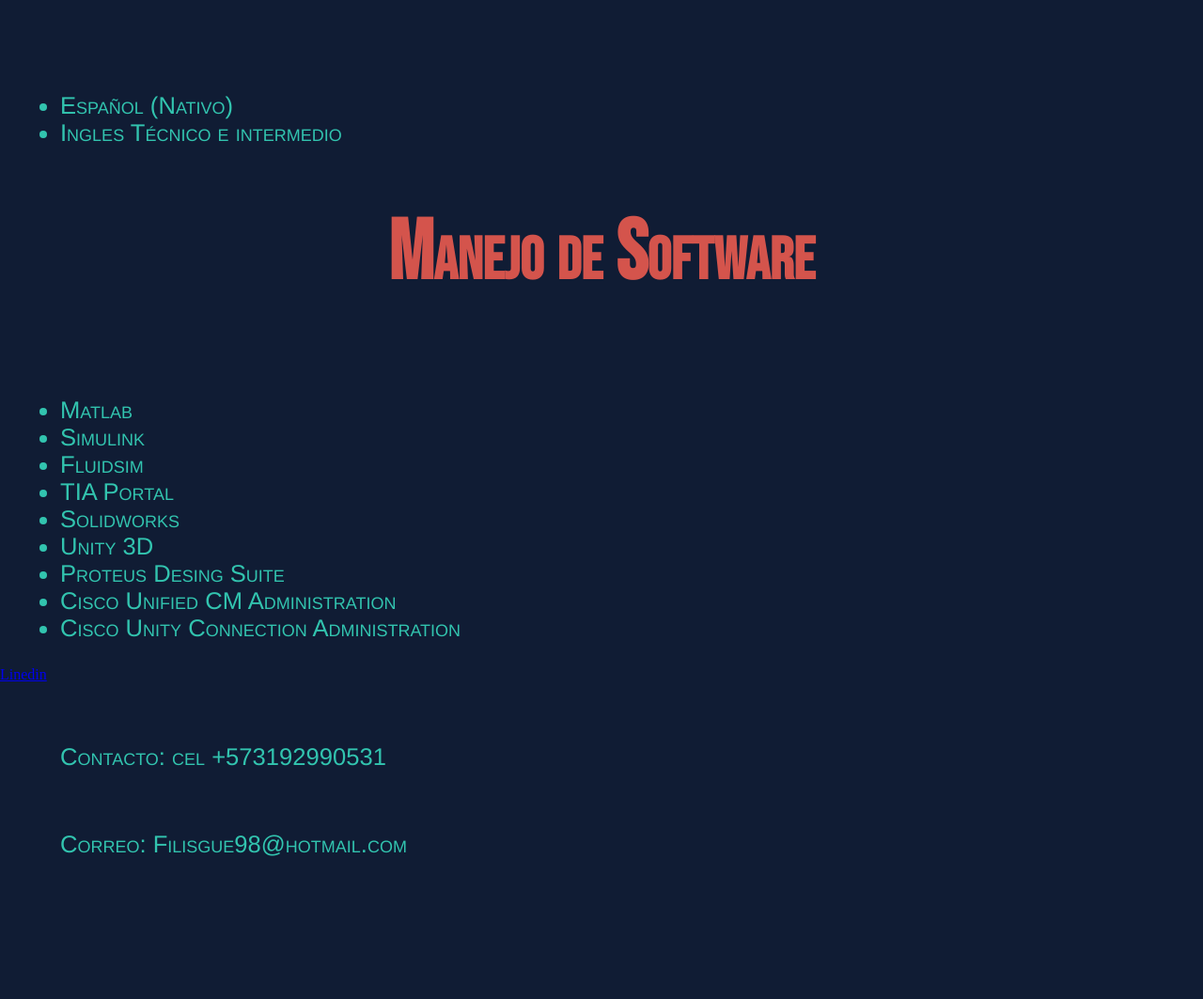
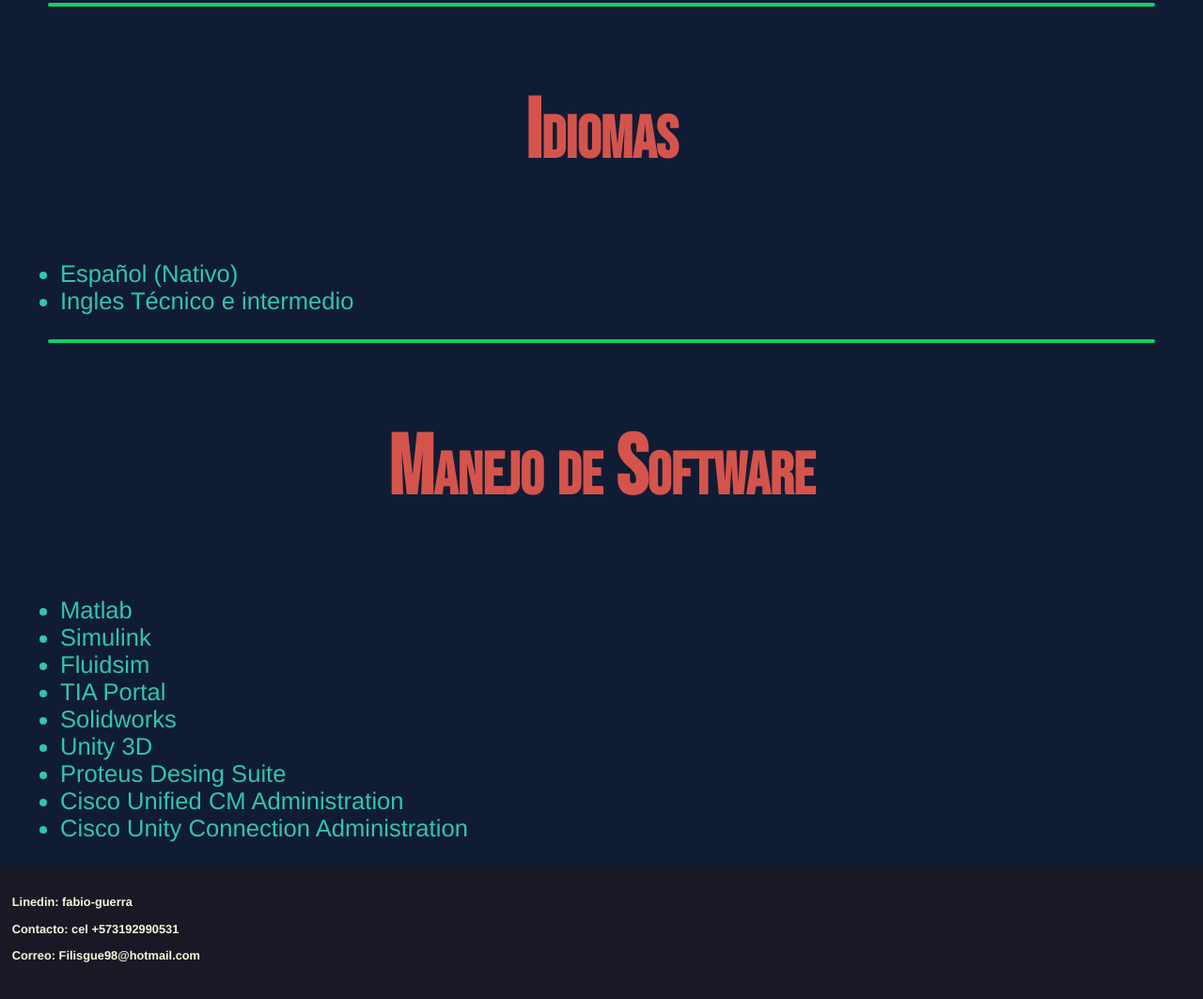
Before and after one commit to Letshadow/CVFSGD, a plain HTML site: page Habilidades.html in a window 1280 px wide. Shown: the part 1123-2186 px from the top of the page at 94% size. Before the commit the page ends 2061 px from the top, so only its background shows below. Drawn offline with Linux system fonts and the light colour scheme.

Commit message:
Organizacion y mejoras

```diff
--- a/CSS/style.css
+++ b/CSS/style.css
@@ -1,15 +1,17 @@
 
+/* -----------------ALLPAGES----------------*/
 body{
     /*quitar bordes */
     margin: 0;
     padding: 0;
     background-color:#101c34;
 }
-.MenuPPL{/* Menu principal */
+
+/*-----Menu principal-----*/
+.MenuPPL{
     width: 100vw;
     height:8vw; /* se usa vw para mantener proporciones */
     background-color: #191925;
-
 }
 .MenuPPL img{/* Logo */
     vertical-align:middle;/*alineasion texto siguiente*/
@@ -32,31 +34,56 @@
     /* quitar subrayado links */
     text-decoration: none;
 }
+/*---Menu principal Dinamico-*/
 .MenuPPL a:hover,.MenuPPL a.Actual{ /*Se realiza modificacion para menu actual y en seleccion*/
     background-color: #10d167;
 }
+
 h1{/* titulos */
+    margin: 10vh;
     text-align: center;
-
     font-family: 'Bebas Neue', sans-serif;
     font-size: 7vw;
     color:#d4544c;
     font-variant: small-caps;
 }
-
-p,ul{
+header > p,ul{/* parrafos y listas */
     text-align: justify;
     /* se usa vw para mantener proporciones */
-    padding-top: 3vw;
+    padding-top: 0.2vw;
     padding-left: 5vw;
     padding-right: 5vw;
 
     font-size: 2vw;
     color:#32c4af;
     font-family: 'helvetica', sans-serif;
-    font-variant: small-caps;
 }
-.Info img{/* Foto de perfil */
+
+hr{
+    margin-left: 4vw;
+    margin-right: 4vw;
+    border: 0.25vh solid #10d167;
+    border-radius: 5px;
+}
+footer{
+    /*quitar bordes */
+    margin: 0;
+    padding: 3.5vh 1vw;
+    background-color:#191925;
+}
+
+footer> a,p {
+    font-size: 1vw;
+    color:beige;
+    font-family: 'helvetica', cursive;
+    font-weight: bolder;
+
+    /* quitar subrayado links */
+    text-decoration: none;
+}
+/* ------------------INDEX------------------*/
+
+#FOTOPERFIL{/* Foto de perfil */
     display: block;
     margin-left: auto;
     margin-right: auto;
@@ -66,3 +93,8 @@
     border: 10px solid #10d167;
     border-radius: 10px;
 }
+
+.index p{
+    text-align: center;
+    font-variant: small-caps;
+}
--- a/Habilidades.html
+++ b/Habilidades.html
@@ -23,7 +23,7 @@
         <a href="Experiencia.html">Experiencia</a>
         <a class="Actual" href="Habilidades.html">Habilidades</a>
     </nav>
-    <header class="Info">
+    <header class="Info Habilidades">
         <h1>Entendimiento y manejo de lenguajes de programación</h1>
         <ul>
             <li>C++</li>
@@ -33,6 +33,9 @@
             <li>Java</li>
             <li>SQL</li>
         </ul>
+
+        <hr>
+
         <h1>Capacidades de Razonamiento</h1>
         <ul>
             <li>Álgebra</li>
@@ -41,11 +44,17 @@
             <li>Modelamiento de sistemas</li>
             <li>Diseño CAD</li>
         </ul>
+
+        <hr>
+
         <h1>Idiomas</h1>
         <ul>
             <li>Español (Nativo)</li>
             <li>Ingles Técnico e intermedio</li>
         </ul>
+
+        <hr>
+
         <h1>Manejo de Software</h1>
         <ul>
             <li>Matlab</li>
@@ -61,8 +70,8 @@
 
 
     </header>
-    <footer>
-        <a href="https://www.linkedin.com/in/fabio-guerra/">Linedin</a>
+    <footer class="Contacto">
+        <a href="https://www.linkedin.com/in/fabio-guerra/">Linedin: fabio-guerra</a>
         <p>Contacto: cel +573192990531</p>
         <p>Correo: Filisgue98@hotmail.com</p>
     </footer>
```
Also changed, not shown: Educacion.html (+7 -3 lines), Experiencia.html (+3 -3 lines), Resumen.html (+3 -3 lines), index.html (+6 -5 lines).
